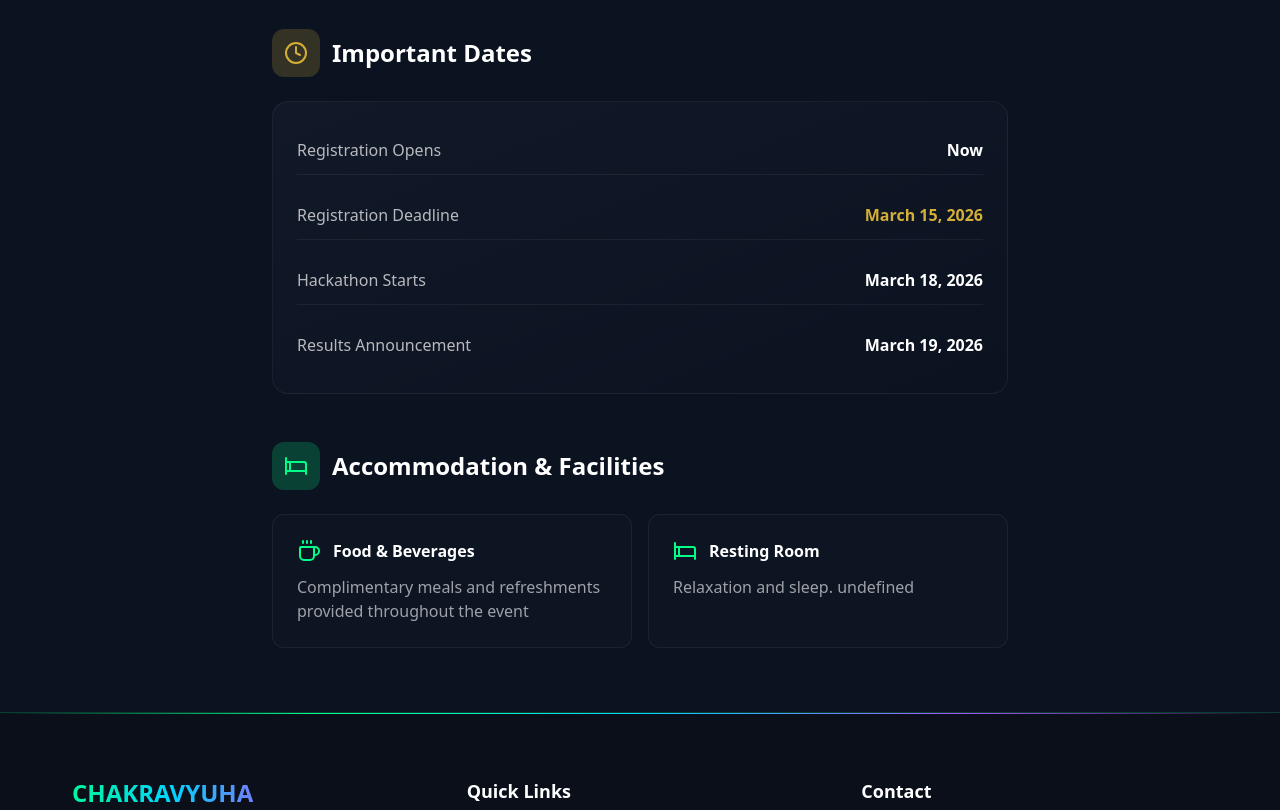
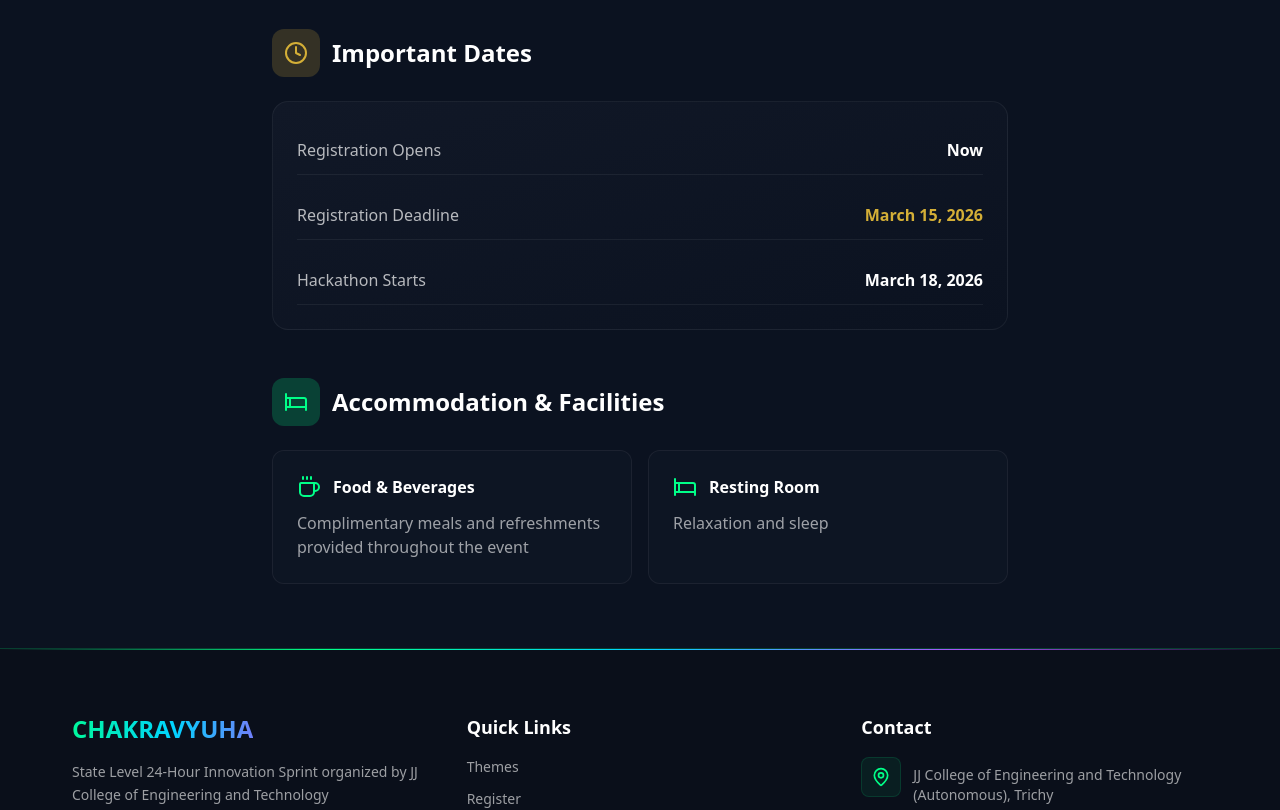
Before and after one commit to robertgill1604/Chakravyuha-webr, a Next.js app: page /guidelines in a window 1280 px wide. Shown: the part 2160-2970 px from the top of the page. Built offline with nearby package versions, Linux system fonts and the light colour scheme.

Commit message:
Remove results announcement and arrival requirement from guidelines

```diff
--- a/app/guidelines/page.tsx
+++ b/app/guidelines/page.tsx
@@ -212,7 +212,6 @@ export default function GuidelinesPage() {
                   { label: "Registration Opens", date: "Now", highlight: false },
                   { label: "Registration Deadline", date: new Date(eventConfig.registrationDeadline).toLocaleDateString('en-US', { month: 'long', day: 'numeric', year: 'numeric' }), highlight: true },
                   { label: "Hackathon Starts", date: new Date(eventConfig.date).toLocaleDateString('en-US', { month: 'long', day: 'numeric', year: 'numeric' }), highlight: false },
-                  { label: "Results Announcement", date: "March 19, 2026", highlight: false },
                 ].map((item, index) => (
                   <m.div
                     key={index}
@@ -279,7 +278,7 @@ export default function GuidelinesPage() {
                 </div>
                 <p className="text-white/60">
                   {eventConfig.accommodation.restingRoom.available
-                    ? `${eventConfig.accommodation.restingRoom.purpose}. ${eventConfig.accommodation.arrivalRequirement}`
+                    ? eventConfig.accommodation.restingRoom.purpose
                     : "Not available"}
                 </p>
               </m.div>
```
